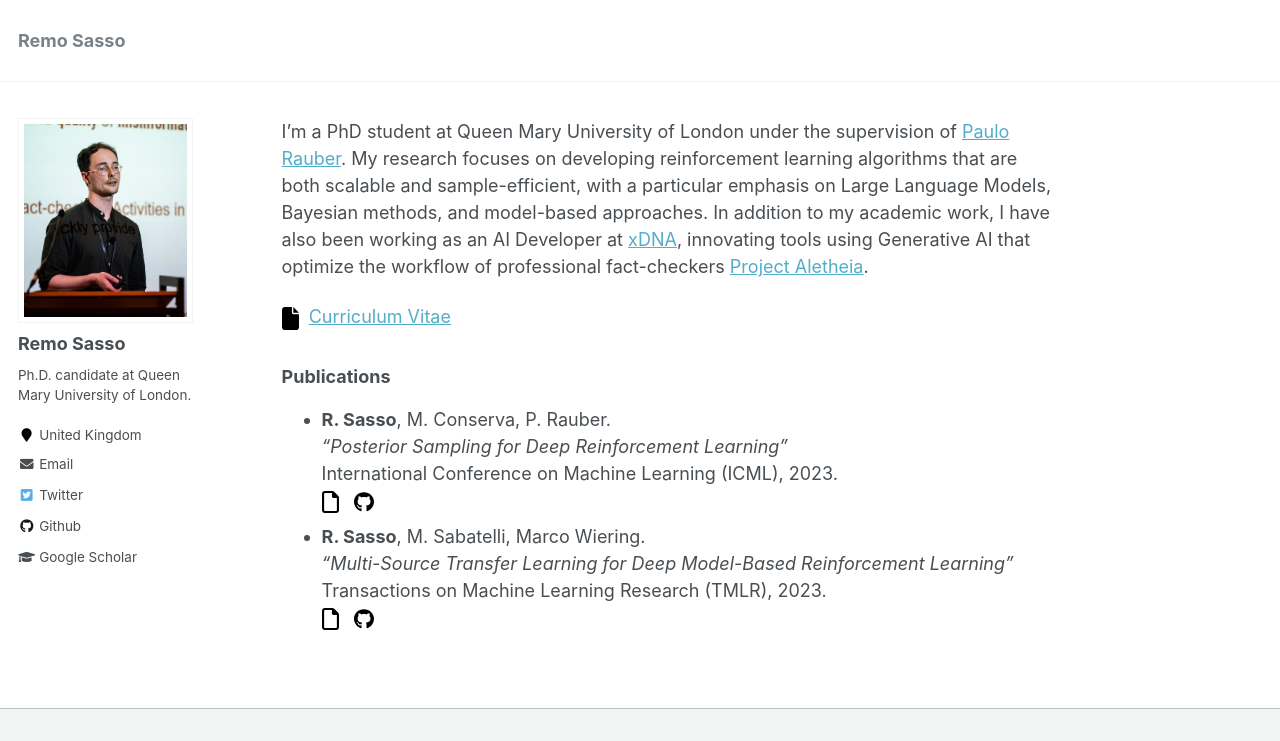
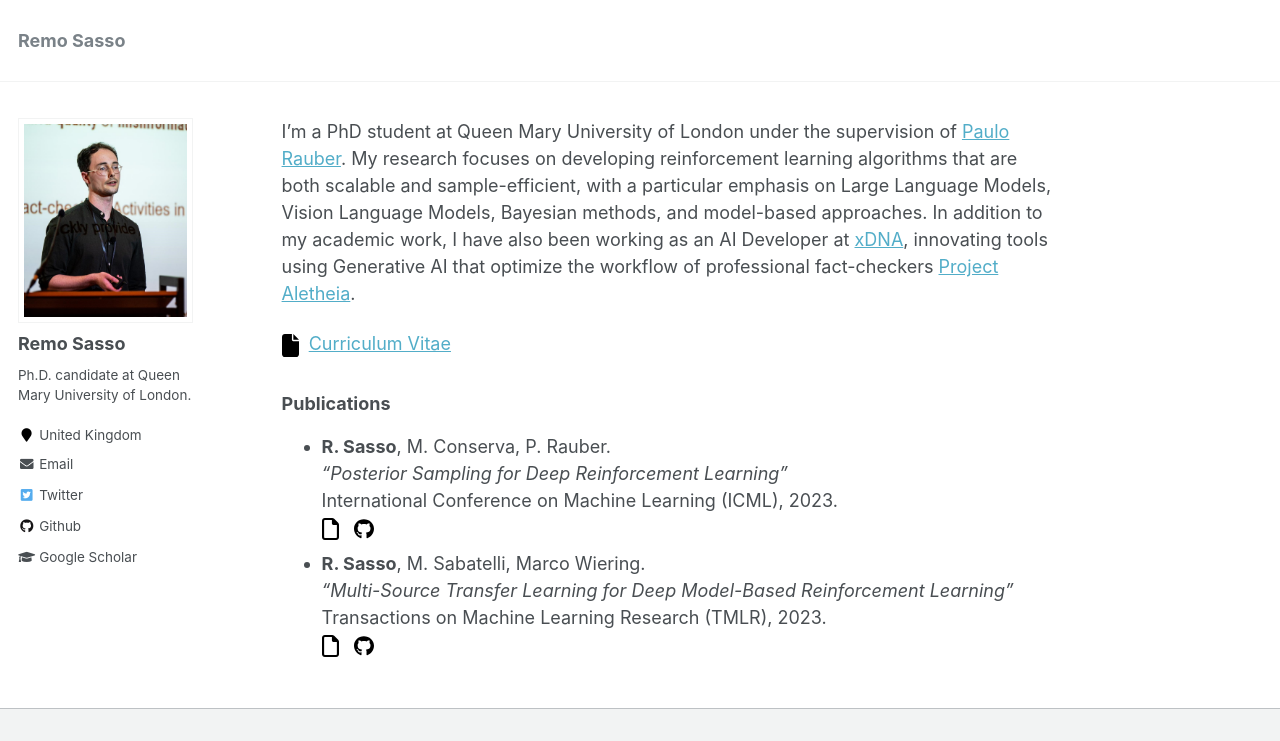
Before and after one commit to remosasso/remosasso.github.io, a Jekyll site: the page built from _pages/about.md, in a window 1280 px wide, cut to the strip 0-741 px from the top of the page. Built offline with Jekyll 4.4.1, drawn with Linux system fonts in a browser that asks for light colours.

Commit message:
Update about.md

```diff
--- a/_pages/about.md
+++ b/_pages/about.md
@@ -6,7 +6,7 @@ redirect_from:
   - /about.html
 ---
 
-I'm a PhD student at Queen Mary University of London under the supervision of [Paulo Rauber](https://www.paulorauber.com/). My research focuses on developing reinforcement learning algorithms that are both scalable and sample-efficient, with a particular emphasis on Large Language Models, Bayesian methods, and model-based approaches. In addition to my academic work, I have also been working as an AI Developer at [xDNA](https://xdna.nl/), innovating tools using Generative AI that optimize the workflow of professional fact-checkers [Project Aletheia](https://gulbenkian.pt/emifund/projects/aletheia/).
+I'm a PhD student at Queen Mary University of London under the supervision of [Paulo Rauber](https://www.paulorauber.com/). My research focuses on developing reinforcement learning algorithms that are both scalable and sample-efficient, with a particular emphasis on Large Language Models, Vision Language Models, Bayesian methods, and model-based approaches. In addition to my academic work, I have also been working as an AI Developer at [xDNA](https://xdna.nl/), innovating tools using Generative AI that optimize the workflow of professional fact-checkers [Project Aletheia](https://gulbenkian.pt/emifund/projects/aletheia/).
 
 [<img src="../images/file-solid.svg" width="17" height="17">](../files/CV.pdf) &nbsp;[Curriculum Vitae](../files/CV.pdf)
 
```
